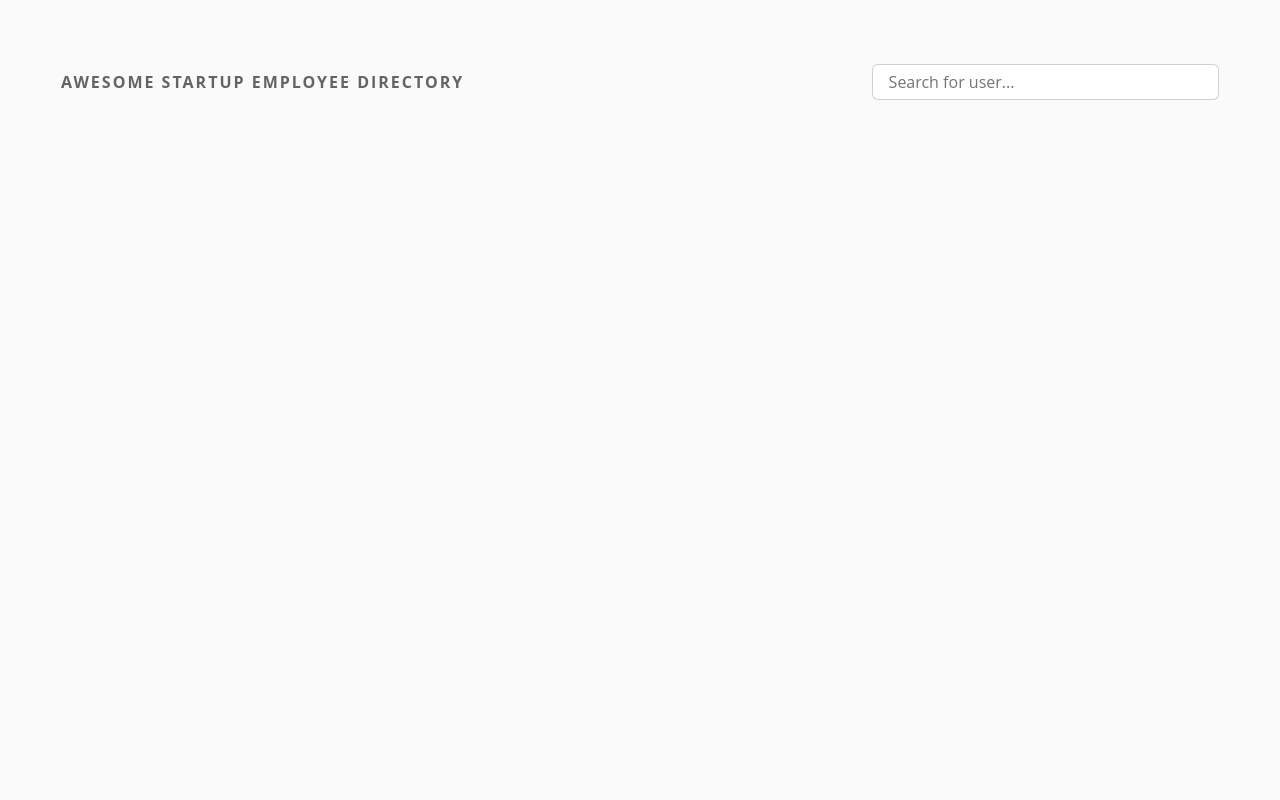
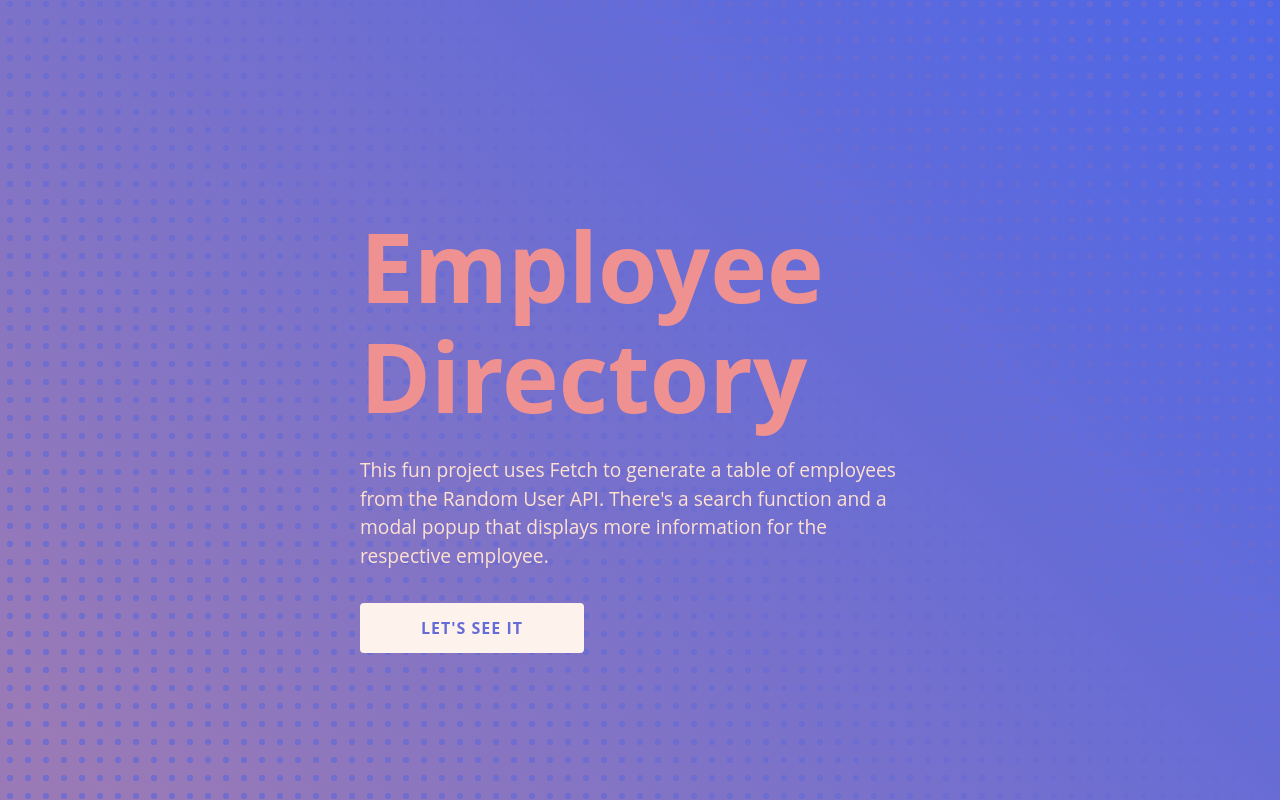
Before and after one commit to paulhmorris/techdegree-project-8, a plain HTML site: page index.html in a window 1280 px wide. Drawn offline with nearby package versions, Linux system fonts and the light colour scheme; no server answers.

Commit message:
Added splash page

```diff
--- a/css/main.css
+++ b/css/main.css
@@ -286,3 +286,61 @@ img {
     align-items: stretch;
   }
 }
+
+/* Welcome Styles */
+.page-overlay {
+  position: fixed;
+  left: 0;
+  top: 0;
+  display: flex;
+  justify-content: center;
+  align-items: center;
+  height: 100%;
+  width: 100%;
+  z-index: 1000;
+  background:
+    radial-gradient(rgba(106, 107, 210, .8) 27%, rgba(0,0,0,0) 27%) center/18px 18px,
+    linear-gradient(225deg, rgba(77,102,232,1) 0%, rgba(101,108,215,1) 35%, rgba(154,122,182,1) 95%);
+}
+
+.over-container {
+  width: 60%;
+  max-width: 560px;
+}
+
+.over-title {
+  font-size: 3.5rem;
+  margin-bottom: 1.5rem;
+  color: #EF9191
+}
+
+.over-des {
+  font-size: 1.2rem;
+  line-height: 1.5;
+  color: #ffe1d0;
+}
+
+.over-button {
+  padding: 1rem;
+  margin-top: .8rem;
+  width: 90%;
+  max-width: 235px;
+  border: none;
+  border-radius: 4px;
+  font-weight: 700;
+  text-transform: uppercase;
+  letter-spacing: 1px;
+  color: rgba(101,108,215,1);
+  background-color: #fef3ec;
+  cursor: pointer;
+}
+
+@media (min-width: 768px) {
+  .over-title {
+    font-size: 6rem;
+  }
+
+  .over-button {
+    width: 40%;
+  }
+}
--- a/index.html
+++ b/index.html
@@ -10,6 +10,13 @@
   <link rel="stylesheet" href="css/normalize.css">
 </head>
 <body>
+  <div class="page-overlay">
+    <div class="over-container">
+      <h1 class="over-title">Employee Directory</h1>
+      <p class="over-des">This fun project uses Fetch to generate a table of employees from the Random User API. There's a search function and a modal popup that displays more information for the respective employee.</p>
+      <button class="over-button">Let's See It</button>
+    </div>
+  </div>
   <div class="wrapper">
 
     <div id="overlay" class="overlay"></div>
--- a/js/app.js
+++ b/js/app.js
@@ -1,3 +1,10 @@
+// Splash Page //
+const show = document.querySelector('.over-button');
+const pageOverlay = document.querySelector('.page-overlay');
+show.addEventListener('click', function() {
+  pageOverlay.style.display = 'none';
+});
+
 const url = "https://randomuser.me/api/?results=12&nat=US&noinfo";
 const grid = document.querySelector('#grid');
 const names = document.getElementsByClassName('name');
```
